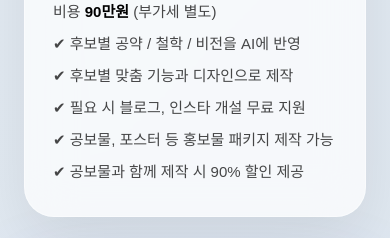
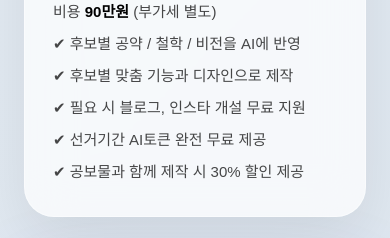
Before and after one commit to taejang21-hub/campaign-ai, a Next.js app: page / in a window 390 px wide. Shown: the part 3960-4198 px from the top of the page. Built offline with nearby package versions, Linux system fonts and the light colour scheme.

Commit message:
improve responsive layout and update text

```diff
--- a/app/page.tsx
+++ b/app/page.tsx
@@ -147,7 +147,7 @@ export default function Home() {
                 지금 바로 문의하기
               </a>
               <a
-                href="tel:050713388402" target="_blank"
+                href="https://blog.naver.com/saebom8402" target="_blank"
                 className="rounded-full border border-black/15 bg-white/80 px-6 py-3 text-sm font-bold text-black transition hover:bg-white"
               >
                 선착순 이벤트 신청하기
@@ -333,8 +333,8 @@ export default function Home() {
               <p>✔ 후보별 공약 / 철학 / 비전을 AI에 반영</p>
               <p>✔ 후보별 맞춤 기능과 디자인으로 제작</p>
               <p>✔ 필요 시 블로그, 인스타 개설 무료 지원</p>
-              <p>✔ 공보물, 포스터 등 홍보물 패키지 제작 가능</p>
-              <p>✔ 공보물과 함께 제작 시 90% 할인 제공</p>
+              <p>✔ 선거기간 AI토큰 완전 무료 제공</p>
+              <p>✔ 공보물과 함께 제작 시 30% 할인 제공</p>
             </div>
           </div>
         </section>
```
